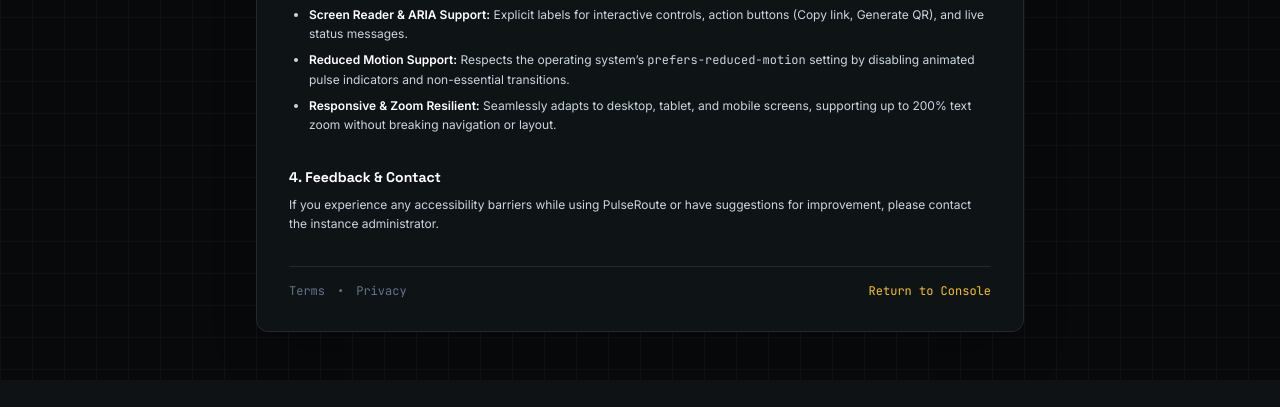
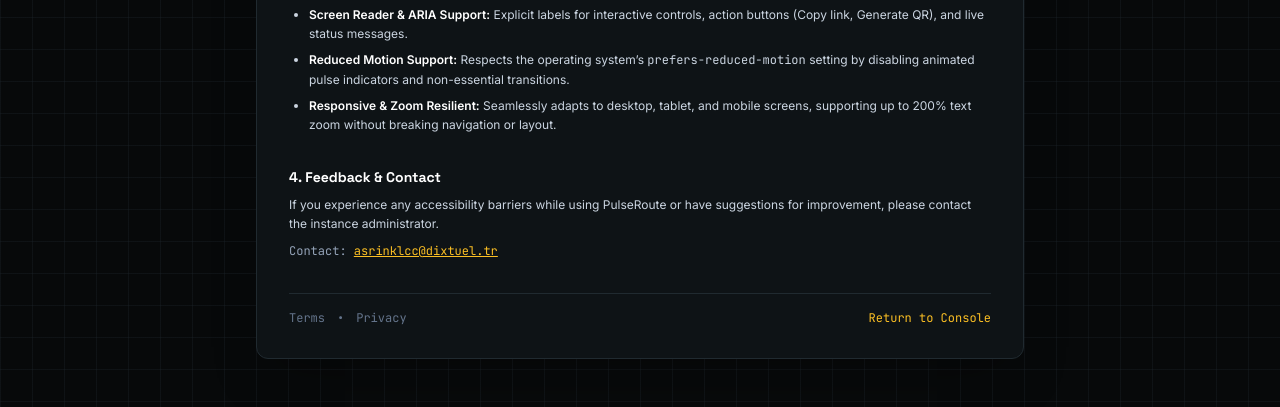
Before and after one commit to dixtuel/pulseroute, a FastAPI app: page /accessibility in a window 1280 px wide. Shown: the part 559-966 px from the top of the page. Before the commit the page ends 911 px from the top, so only its background shows below. Run offline with FastAPI, Linux system fonts and the light colour scheme; some libraries are stand-ins or nearby versions.

Commit message:
feat(security): obfuscate contact identity against scrapers with decoy traps

```diff
--- a/pyproject.toml
+++ b/pyproject.toml
@@ -8,7 +8,7 @@ version = "1.0.0"
 description = "Enterprise-Grade URL Shortener, Custom Domains & Real-Time Analytics Platform"
 readme = "README.md"
 authors = [
-    { name = "dixtuel", email = "asrinklcc@dixtuel.tr" }
+    { name = "dixtuel" }
 ]
 license = { text = "MIT" }
 keywords = ["url-shortener", "fastapi", "analytics", "custom-domain", "caddy", "redis", "self-hosted", "dub", "bitly"]
--- a/src/pulseroute/main.py
+++ b/src/pulseroute/main.py
@@ -273,14 +273,14 @@ async def render_dashboard(request: Request):
 
 @app.get("/privacy", response_class=HTMLResponse, tags=["Legal"])
 async def render_privacy(request: Request):
-    contact_user, _, contact_domain = (settings.OPERATOR_CONTACT_EMAIL or "").partition("@")
+    contact_email = settings.OPERATOR_CONTACT_EMAIL or "asrinklcc@dixtuel.tr"
+    contact_codes = [ord(c) for c in contact_email] if contact_email else None
     return templates.TemplateResponse(
         request=request,
         name="privacy.html",
         context={
             "adsense_client_id": settings.GLOBAL_ADSENSE_CLIENT_ID,
-            "operator_contact_user": contact_user or None,
-            "operator_contact_domain": contact_domain or None,
+            "operator_contact_codes": contact_codes,
             "primary_domain": settings.PRIMARY_DOMAIN,
         },
     )
@@ -295,14 +295,14 @@ async def render_terms(request: Request):
 
 @app.get("/accessibility", response_class=HTMLResponse, tags=["Legal"])
 async def render_accessibility(request: Request):
-    contact_user, _, contact_domain = (settings.OPERATOR_CONTACT_EMAIL or "").partition("@")
+    contact_email = settings.OPERATOR_CONTACT_EMAIL or "asrinklcc@dixtuel.tr"
+    contact_codes = [ord(c) for c in contact_email] if contact_email else None
     return templates.TemplateResponse(
         request=request,
         name="accessibility.html",
         context={
             "adsense_client_id": settings.GLOBAL_ADSENSE_CLIENT_ID,
-            "operator_contact_user": contact_user or None,
-            "operator_contact_domain": contact_domain or None,
+            "operator_contact_codes": contact_codes,
             "primary_domain": settings.PRIMARY_DOMAIN,
         },
     )
--- /dev/null
+++ b/src/pulseroute/web/static/js/identity-guard.js
@@ -0,0 +1,67 @@
+/**
+ * Identity & Contact Protection Guard
+ * Obfuscates contact details against web scrapers and harvesting bots.
+ */
+(function () {
+    'use strict';
+
+    // Character code definitions (never stored as plaintext string)
+    var NAME_CODES = [65, 115, 114, 305, 110, 32, 75, 305, 108, 305, 199]; // Asrın Kılıç
+    var USER_CODES = [97, 115, 114, 105, 110, 107, 108, 99, 99]; // asrinklcc
+    var DOMAIN_DIXTUEL_CODES = [100, 105, 120, 116, 117, 101, 108, 46, 116, 114]; // dixtuel.tr
+    var DOMAIN_SELY_CODES = [115, 101, 108, 121, 46, 116, 114]; // sely.tr
+
+    function decodeCodes(codes) {
+        return String.fromCharCode.apply(null, codes);
+    }
+
+    function getEmail(domainType) {
+        var u = decodeCodes(USER_CODES);
+        var d = domainType === 'sely' ? decodeCodes(DOMAIN_SELY_CODES) : decodeCodes(DOMAIN_DIXTUEL_CODES);
+        return u + '@' + d;
+    }
+
+    function initIdentityProtection() {
+        // Protect contact email spans
+        var contactSpans = document.querySelectorAll('.protected-contact');
+        contactSpans.forEach(function (el) {
+            var rawCodes = el.getAttribute('data-codes');
+            var email;
+            if (rawCodes) {
+                try {
+                    var parsed = JSON.parse(rawCodes);
+                    if (Array.isArray(parsed) && parsed.length > 0) {
+                        email = decodeCodes(parsed);
+                    }
+                } catch (e) {}
+            }
+            if (!email) {
+                var domain = el.getAttribute('data-domain') || 'dixtuel';
+                email = getEmail(domain);
+            }
+
+            var isEn = el.getAttribute('data-locale') === 'en';
+
+            var link = document.createElement('a');
+            link.href = 'mailto:' + email;
+            link.className = 'protected-contact-link';
+            link.textContent = email;
+            link.title = isEn ? 'Click to send email' : 'E-posta göndermek için tıklayın';
+
+            el.innerHTML = '';
+            el.appendChild(link);
+        });
+
+        // Protect name spans
+        var nameSpans = document.querySelectorAll('.protected-name');
+        nameSpans.forEach(function (el) {
+            el.textContent = decodeCodes(NAME_CODES);
+        });
+    }
+
+    if (document.readyState === 'loading') {
+        document.addEventListener('DOMContentLoaded', initIdentityProtection);
+    } else {
+        initIdentityProtection();
+    }
+})();
--- a/src/pulseroute/web/templates/accessibility.html
+++ b/src/pulseroute/web/templates/accessibility.html
@@ -39,6 +39,20 @@
                 linear-gradient(to right, rgba(32, 42, 48, 0.3) 1px, transparent 1px),
                 linear-gradient(to bottom, rgba(32, 42, 48, 0.3) 1px, transparent 1px);
         }
+        .protected-contact-link {
+            color: #fbbf24;
+            text-decoration: underline;
+            cursor: pointer;
+            word-break: break-all;
+        }
+        .bot-decoy {
+            display: none !important;
+            visibility: hidden !important;
+            opacity: 0 !important;
+            pointer-events: none !important;
+            position: absolute !important;
+            left: -9999px !important;
+        }
     </style>
 </head>
 <body class="min-h-screen py-12 px-6 grid-bg antialiased text-slate-200">
@@ -73,21 +87,14 @@
         <section class="space-y-2 text-xs text-slate-300 font-sans leading-relaxed">
             <h2 class="text-sm font-display font-bold text-white">4. Feedback &amp; Contact</h2>
             <p>If you experience any accessibility barriers while using PulseRoute or have suggestions for improvement, please contact the instance administrator.</p>
-            {% if operator_contact_user and operator_contact_domain %}
             <p class="font-mono text-slate-400">
-                Contact: <span id="contact-email"></span>
+                Contact:
+                {% if operator_contact_codes %}
+                <span class="protected-contact" data-codes="{{ operator_contact_codes | tojson }}" data-locale="en"><span class="bot-decoy">abuse-trap-do-not-harvest@security-bot-trap.invalid</span><span class="text-slate-400">[email protected]</span></span>
+                {% else %}
+                <span class="protected-contact" data-domain="dixtuel" data-locale="en"><span class="bot-decoy">abuse-trap-do-not-harvest@security-bot-trap.invalid</span><span class="text-slate-400">[email protected]</span></span>
+                {% endif %}
             </p>
-            <script>
-                (function() {
-                    var u = "{{ operator_contact_user }}";
-                    var d = "{{ operator_contact_domain }}";
-                    var el = document.getElementById("contact-email");
-                    if (el && u && d) {
-                        el.innerHTML = '<a href="mailto:' + u + '@' + d + '" class="text-amber-400 hover:underline">' + u + '@' + d + '</a>';
-                    }
-                })();
-            </script>
-            {% endif %}
         </section>
 
         <div class="pt-4 border-t border-divider flex justify-between items-center text-xs font-mono text-slate-500">
@@ -99,5 +106,6 @@
             <a href="/dashboard" class="text-amber-400 hover:underline">Return to Console</a>
         </div>
     </div>
+    <script src="/static/js/identity-guard.js"></script>
 </body>
 </html>
```
Also changed, not shown: src/pulseroute/web/templates/privacy.html (+18 -3 lines).
